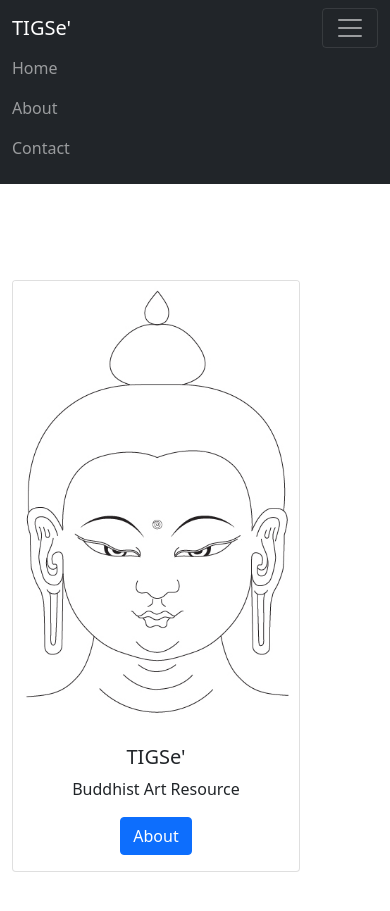
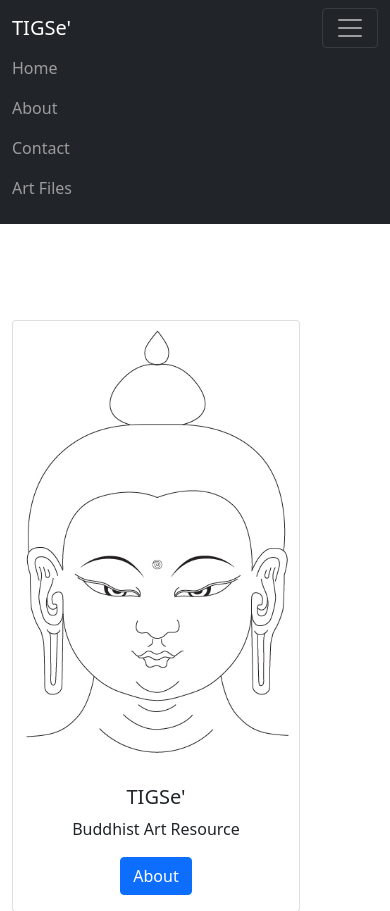
Before and after one commit to gsandvoss/djangoproject, a Django app: page / in a window 390 px wide, after a click that opens the changed part. Shown: the top 911 px of the page. Run offline with Django 3.2, Linux system fonts and the light colour scheme.

```diff
--- /dev/null
+++ b/pages/images.py
@@ -0,0 +1,2 @@
+def image_01():
+	return render (records.diety_image)
--- a/pages/templates/base.html
+++ b/pages/templates/base.html
@@ -29,6 +29,9 @@
         <li class="nav-item">
           <a class="nav-link" href="{% url 'contact' %}">Contact</a>
         </li>
+        <li class="nav-item">
+          <a class="nav-link" href="{% url 'art files' %}">Art Files</a>
+        </li>
       </ul>
 
     </div>
--- a/pages/urls.py
+++ b/pages/urls.py
@@ -7,6 +7,7 @@ urlpatterns = [
 	path('', views.home, name = 'home'),
 	path('about/', views.about, name = 'about'),
 	path('contact/', views.contact, name = 'contact'),
+	path('art_files/', views.files, name = 'art files'),
 
 
 
--- a/pages/views.py
+++ b/pages/views.py
@@ -1,4 +1,5 @@
 from django.shortcuts import render
+from .models import Files
 
 def home(request):
 	return render(request, "home.html", {})
@@ -9,3 +10,7 @@ def about(request):
 
 def contact(request):
 	return render(request, "contact.html", {})
+
+def files(request):
+	art_files = Files.objects.all
+	return render(request, "art_files.html", {"art_files": art_files})
```
Also changed, not shown: pages/templates/art_files.html (added, +32 -0 lines).
